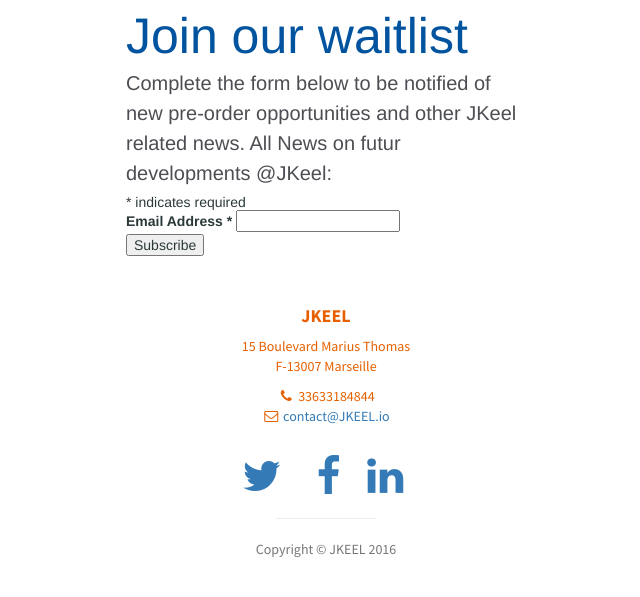
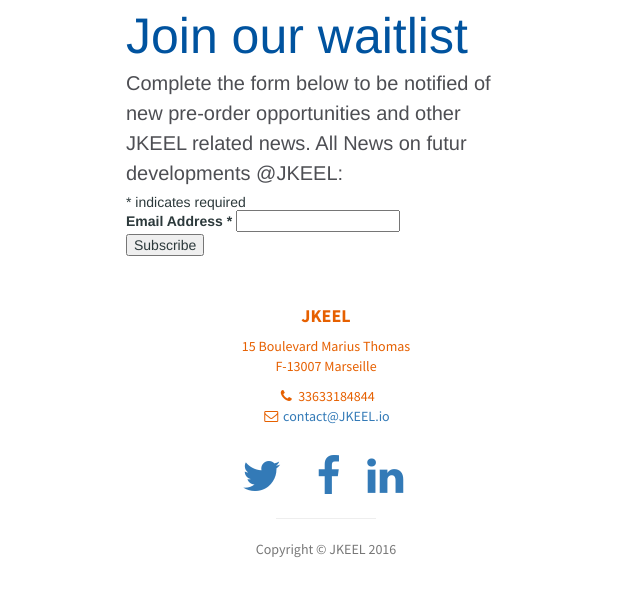
Before and after one commit to jkeelfins/www, a Jekyll site: the page built from index.html, in a window 1280 px wide and 900 px high, scrolled down 2726 px, cut to the strip 291-888 px from the top of the window. Shown: the whole strip, without its empty margins (314-954 px from the left). Built offline with Jekyll 4.4.1, drawn with Linux system fonts in a browser that asks for light colours; comment, search, counter and statistics services are not loaded.

Commit message:
JKEEL uppercase update2

```diff
--- a/_includes/contact.html
+++ b/_includes/contact.html
@@ -13,10 +13,10 @@
     We recommend moving this block and the preceding CSS link to the HEAD of your HTML file. */
 </style>
 <div id="mc_embed_signup">
-    <form action="//Jkeel.us13.list-manage.com/subscribe/post?u=f9631efe09c6d8a76a18ee88d&amp;id=301059fc18" method="post" id="mc-embedded-subscribe-form" name="mc-embedded-subscribe-form" class="validate" target="_blank" novalidate>
+    <form action="//JKEEL.us13.list-manage.com/subscribe/post?u=f9631efe09c6d8a76a18ee88d&amp;id=301059fc18" method="post" id="mc-embedded-subscribe-form" name="mc-embedded-subscribe-form" class="validate" target="_blank" novalidate>
 	<div id="mc_embed_signup_scroll">
 	    <h2>Join our waitlist </h2>
-	    <h3>Complete the form below to be notified of new pre-order opportunities and other JKeel related news. All News on futur developments @JKeel:</h2>
+	    <h3>Complete the form below to be notified of new pre-order opportunities and other JKEEL related news. All News on futur developments @JKEEL:</h2>
 	    <div class="indicates-required"><span class="asterisk">*</span> indicates required</div>
 	    <div class="mc-field-group">
 		<label for="mce-EMAIL">Email Address  <span class="asterisk">*</span>
```
